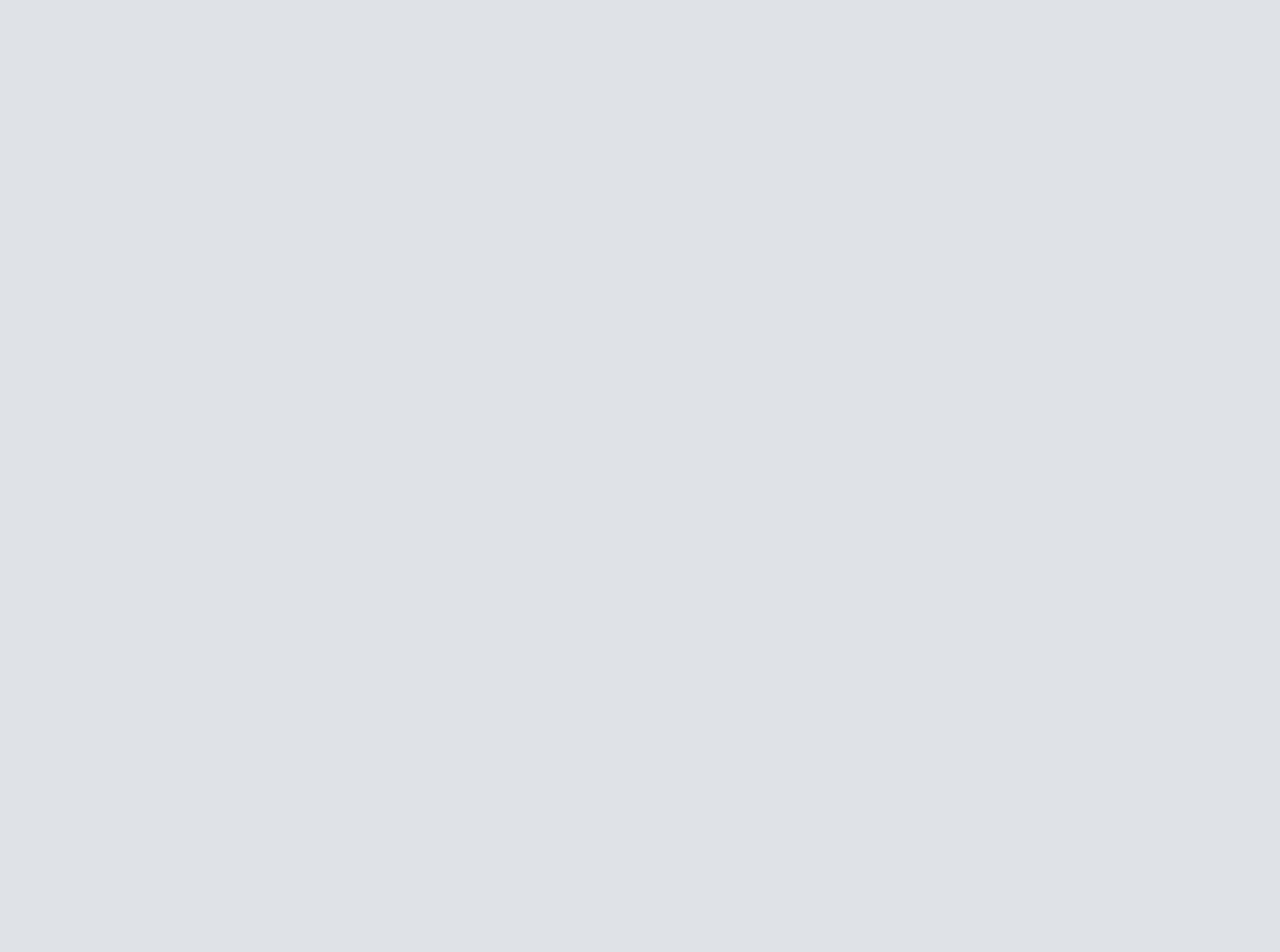
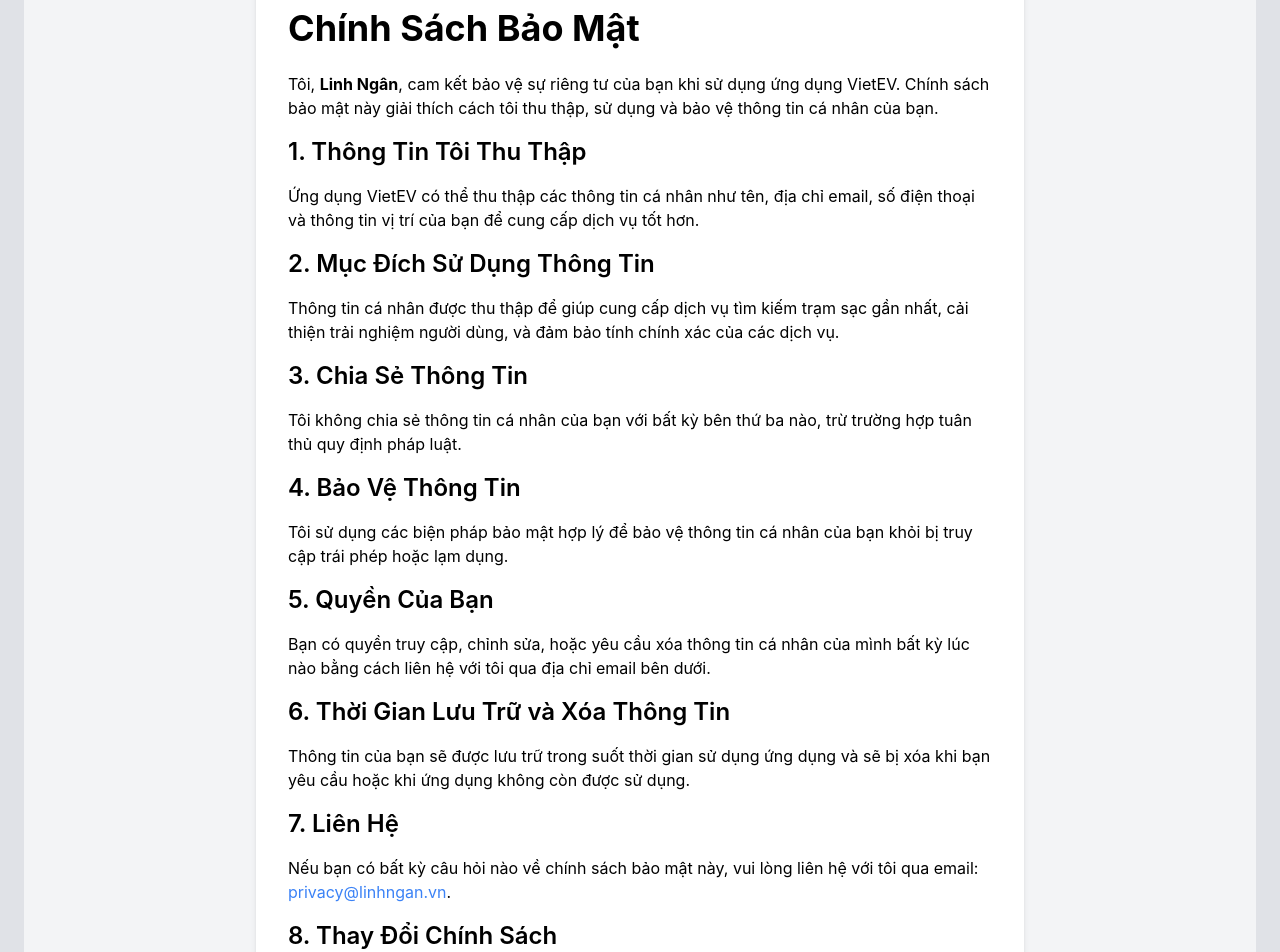
Before and after one commit to linhngan2209/NHT, a React (Create React App) app: page /privacy-policy in a window 1280 px wide. Before the commit this address had no page. Shown: the part 80-1032 px from the top of the page. Before the commit the page ends 800 px from the top, so only its background shows below. Built offline with nearby package versions, Linux system fonts and the light colour scheme.

Commit message:
add private policy page

```diff
--- a/src/App.tsx
+++ b/src/App.tsx
@@ -12,6 +12,7 @@
 import AddUserPage from './pages/AddUserPage';
 import AddChargingStationPage from './pages/AddChargingStationPage';
 import LoginPage from './pages/LoginPage';
+import PrivacyPolicy from './pages/Policy';
 
 const ProtectedRoute: React.FC<{ children: React.ReactNode; isAuthenticated: boolean }> = ({ children, isAuthenticated }) => {
   return isAuthenticated ? <>{children}</> : <Navigate to="/login" />;
@@ -40,6 +41,7 @@
         <div className={isAuthenticated ? "ml-64 p-6 flex-1" : "p-6 flex-1"}>
           <Routes>
             <Route path="/login" element={<LoginPage onLogin={handleLogin} />} />
+            <Route path="/privacy-policy" element={<PrivacyPolicy />} />
             <Route
               path="/"
               element={
--- /dev/null
+++ b/src/pages/Policy.tsx
@@ -0,0 +1,58 @@
+import React from 'react';
+
+const PrivacyPolicy = () => {
+  return (
+    <div className="min-h-screen bg-gray-100 py-8 px-4">
+      <div className="max-w-3xl mx-auto bg-white p-8 shadow-md rounded-lg">
+        <h1 className="text-4xl font-bold mb-6">Chính Sách Bảo Mật</h1>
+        <p className="mb-4">
+          Tôi, <strong>Linh Ngân</strong>, cam kết bảo vệ sự riêng tư của bạn khi sử dụng ứng dụng VietEV. Chính sách bảo mật này giải thích cách tôi thu thập, sử dụng và bảo vệ thông tin cá nhân của bạn.
+        </p>
+
+        <h2 className="text-2xl font-semibold mb-4">1. Thông Tin Tôi Thu Thập</h2>
+        <p className="mb-4">
+          Ứng dụng VietEV có thể thu thập các thông tin cá nhân như tên, địa chỉ email, số điện thoại và thông tin vị trí của bạn để cung cấp dịch vụ tốt hơn.
+        </p>
+
+        <h2 className="text-2xl font-semibold mb-4">2. Mục Đích Sử Dụng Thông Tin</h2>
+        <p className="mb-4">
+          Thông tin cá nhân được thu thập để giúp cung cấp dịch vụ tìm kiếm trạm sạc gần nhất, cải thiện trải nghiệm người dùng, và đảm bảo tính chính xác của các dịch vụ.
+        </p>
+
+        <h2 className="text-2xl font-semibold mb-4">3. Chia Sẻ Thông Tin</h2>
+        <p className="mb-4">
+          Tôi không chia sẻ thông tin cá nhân của bạn với bất kỳ bên thứ ba nào, trừ trường hợp tuân thủ quy định pháp luật.
+        </p>
+
+        <h2 className="text-2xl font-semibold mb-4">4. Bảo Vệ Thông Tin</h2>
+        <p className="mb-4">
+          Tôi sử dụng các biện pháp bảo mật hợp lý để bảo vệ thông tin cá nhân của bạn khỏi bị truy cập trái phép hoặc lạm dụng.
+        </p>
+
+        <h2 className="text-2xl font-semibold mb-4">5. Quyền Của Bạn</h2>
+        <p className="mb-4">
+          Bạn có quyền truy cập, chỉnh sửa, hoặc yêu cầu xóa thông tin cá nhân của mình bất kỳ lúc nào bằng cách liên hệ với tôi qua địa chỉ email bên dưới.
+        </p>
+
+        <h2 className="text-2xl font-semibold mb-4">6. Thời Gian Lưu Trữ và Xóa Thông Tin</h2>
+        <p className="mb-4">
+          Thông tin của bạn sẽ được lưu trữ trong suốt thời gian sử dụng ứng dụng và sẽ bị xóa khi bạn yêu cầu hoặc khi ứng dụng không còn được sử dụng.
+        </p>
+
+        <h2 className="text-2xl font-semibold mb-4">7. Liên Hệ</h2>
+        <p className="mb-4">
+          Nếu bạn có bất kỳ câu hỏi nào về chính sách bảo mật này, vui lòng liên hệ với tôi qua email: <a href="mailto:privacy@linhngan.vn" className="text-blue-500">privacy@linhngan.vn</a>.
+        </p>
+
+        <h2 className="text-2xl font-semibold mb-4">8. Thay Đổi Chính Sách</h2>
+        <p className="mb-4">
+          Tôi có thể thay đổi chính sách bảo mật này khi cần thiết. Mọi thay đổi sẽ được cập nhật trên trang web hoặc trong ứng dụng.
+        </p>
+
+        <p className="text-sm text-gray-600">Cập nhật lần cuối: Ngày 16 tháng 09 năm 2024</p>
+      </div>
+    </div>
+  );
+};
+
+export default PrivacyPolicy;
```
